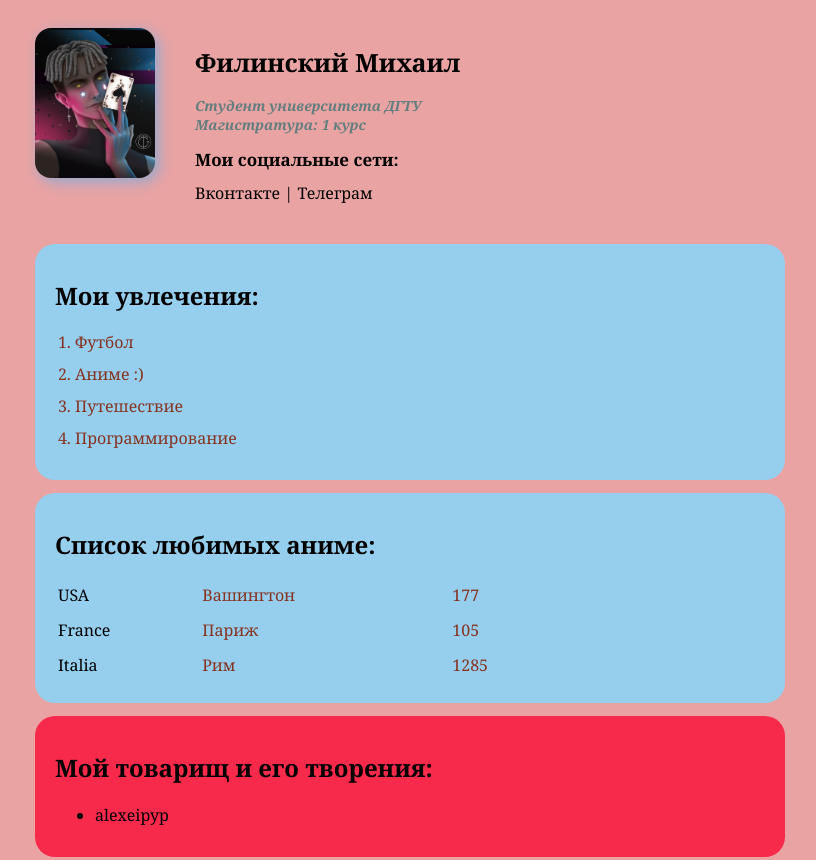
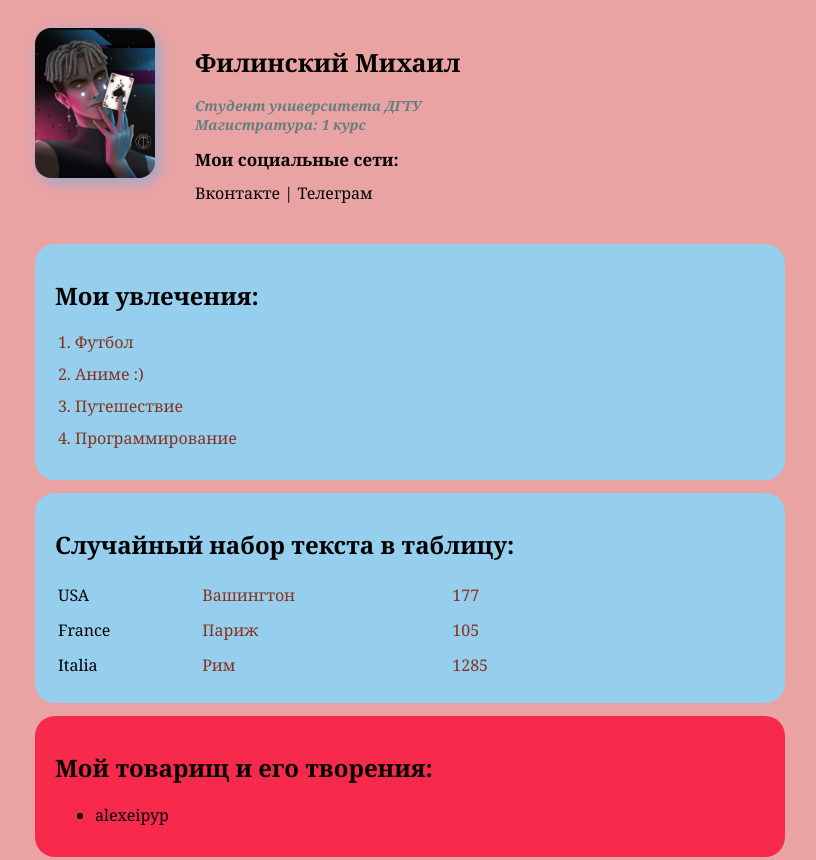
Before and after one commit to Velzado/cv, a plain HTML site: page index.html in a window 1280 px wide. Shown: the top 860 px of the page, without its empty margins (230-1046 px from the left). Drawn offline with Linux system fonts and the light colour scheme.

Commit message:
Add files via upload

```diff
--- a/index.html
+++ b/index.html
@@ -32,7 +32,7 @@
             </div>
 
             <div class="card">
-                <h2>Список любимых аниме:</h2>
+                <h2>Случайный набор текста в таблицу:</h2>
                 <table class="table">
                 <tbody>
                     <tr>
```
